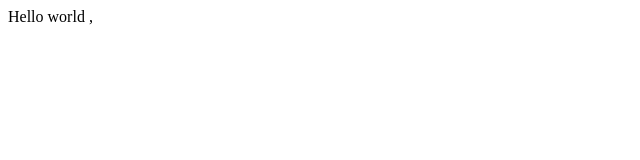
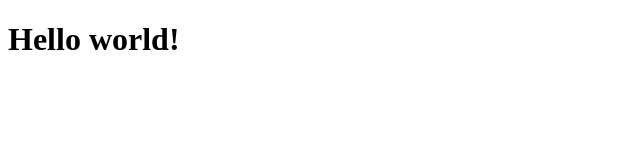
Before and after one commit to savi4savi4/project, a plain HTML site: page index.html in a window 1280 px wide. Shown: the whole page, without its empty margins (0-640 px from the left). Drawn offline with Linux system fonts and the light colour scheme.

Commit message:
second commit

```diff
--- a/index.html
+++ b/index.html
@@ -7,7 +7,6 @@
     <title>Document</title>
 </head>
 <body>
-    Hello world
-    ,<script src="script.js"></script>
+   <h1>Hello world!</h1>
 </body>
 </html>
```
